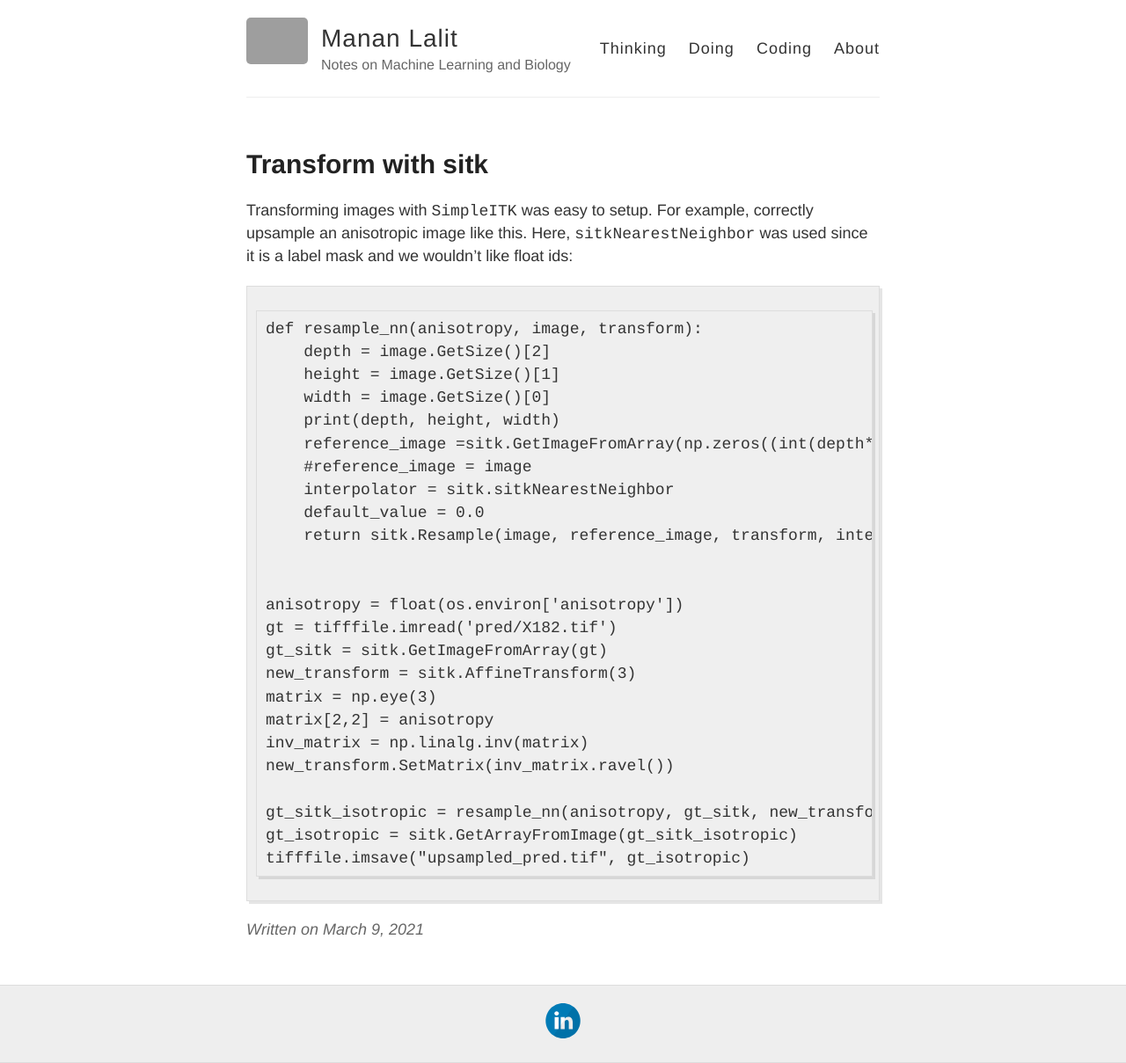
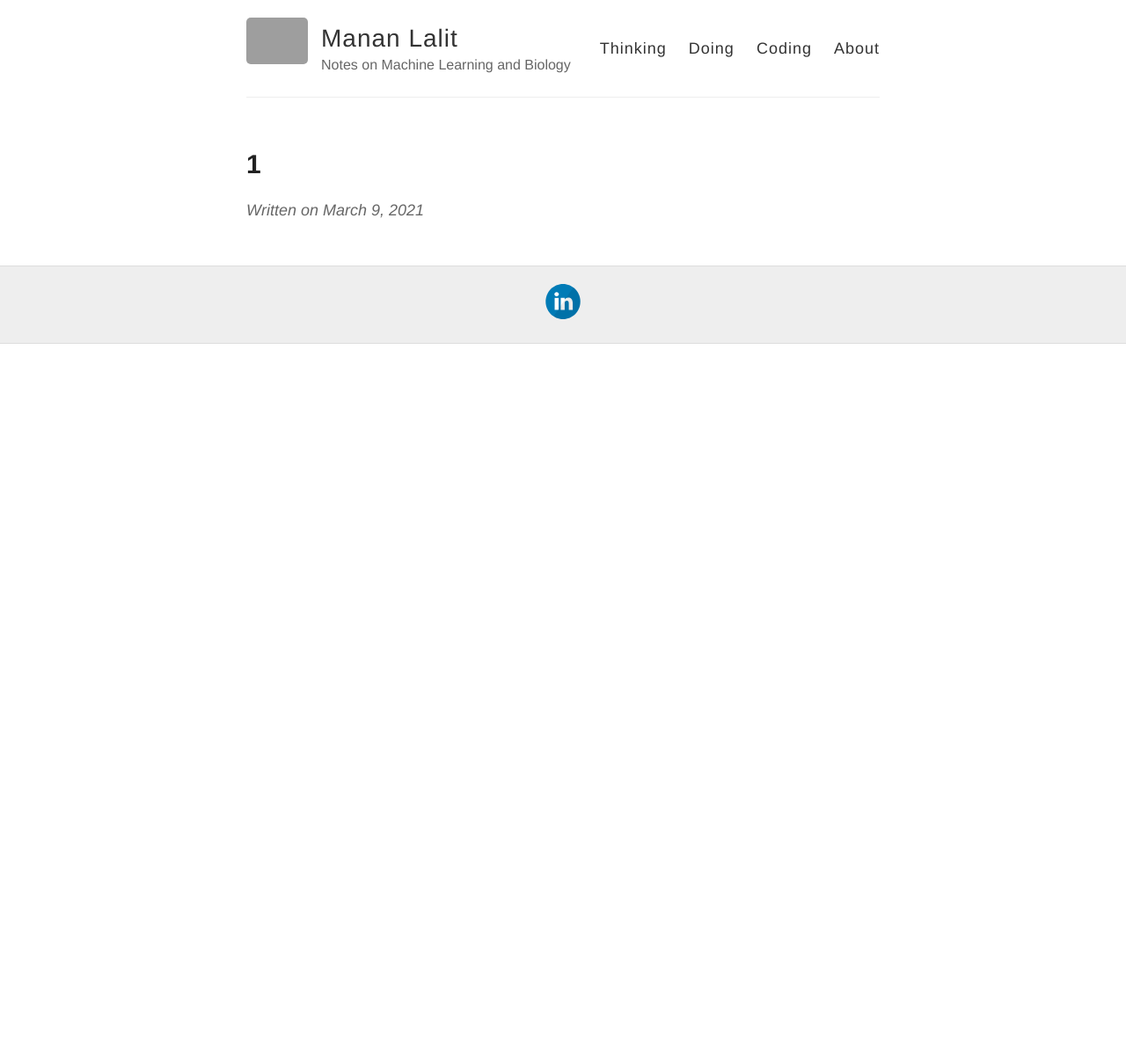
Before and after one commit to MLbyML/Addons, a Jekyll site: the page built from _posts/2021-03-09-1.md, in a window 1280 px wide. Shown: the whole page at 88% size. Built offline with Jekyll 4.4.1, drawn with Linux system fonts in a browser that asks for light colours; a script that is not in the unit is left out; comment, search, counter and statistics services are not loaded; after the commit the page ends 900 px from its top, so only the background shows below that; grey boxes are pictures that could not be loaded.

Commit message:
update post

````diff
--- a/_posts/2021-03-09-1.md
+++ b/_posts/2021-03-09-1.md
@@ -1,38 +1,8 @@
 ---
 layout: post
-title: Transform with sitk
-categories: Computer Vision
+title: 1
+categories: Coding
 tags:
 mathjax: true
 comments: true
 ---
-
-Transforming images with `SimpleITK` was easy to setup.
-For example, correctly upsample an anisotropic image like this. Here, `sitkNearestNeighbor`	was used since it is a label mask and we wouldn't like float ids:
-
-```
-def resample_nn(anisotropy, image, transform):
-    depth = image.GetSize()[2]
-    height = image.GetSize()[1]
-    width = image.GetSize()[0]
-    print(depth, height, width)
-    reference_image =sitk.GetImageFromArray(np.zeros((int(depth*anisotropy), height, width)))
-    #reference_image = image
-    interpolator = sitk.sitkNearestNeighbor
-    default_value = 0.0
-    return sitk.Resample(image, reference_image, transform, interpolator, default_value)
-
-
-anisotropy = float(os.environ['anisotropy'])
-gt = tifffile.imread('pred/X182.tif')
-gt_sitk = sitk.GetImageFromArray(gt)
-new_transform = sitk.AffineTransform(3)
-matrix = np.eye(3)
-matrix[2,2] = anisotropy
-inv_matrix = np.linalg.inv(matrix)
-new_transform.SetMatrix(inv_matrix.ravel())
-
-gt_sitk_isotropic = resample_nn(anisotropy, gt_sitk, new_transform)
-gt_isotropic = sitk.GetArrayFromImage(gt_sitk_isotropic)
-tifffile.imsave("upsampled_pred.tif", gt_isotropic)
-```
````
